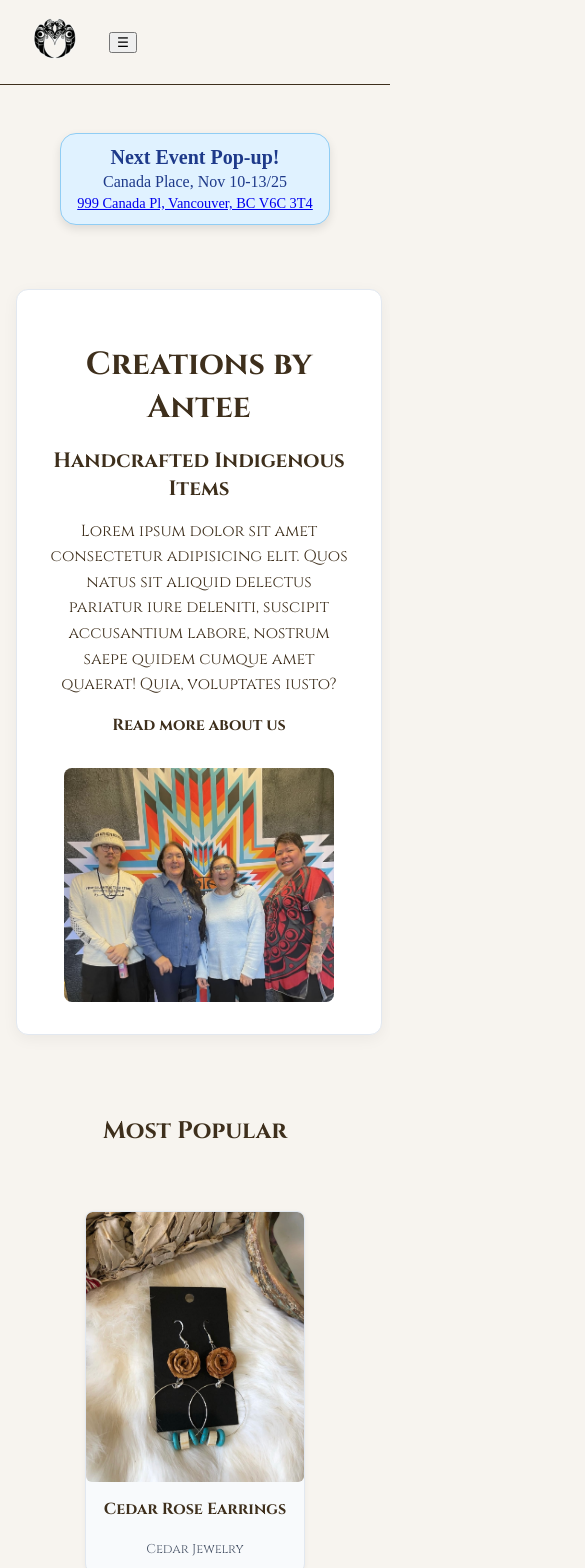
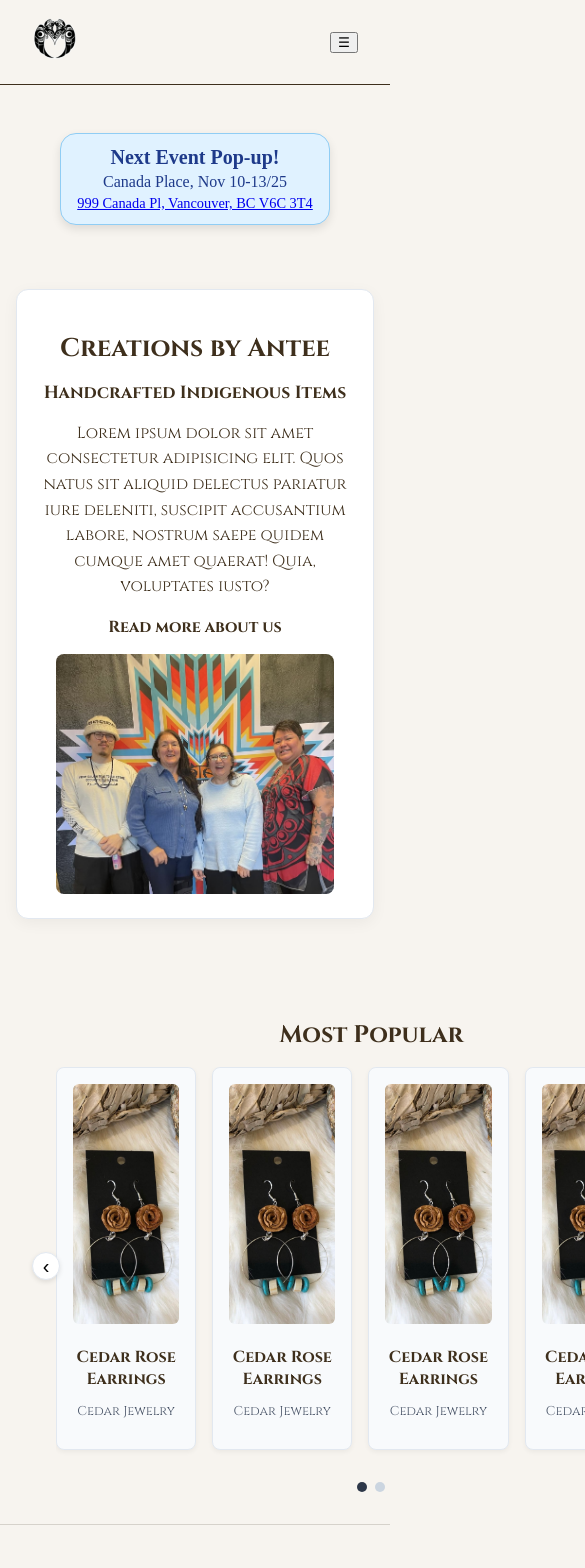
Before and after one commit to Clay-TheCreator/CreationsbyAntee, a React (Vite) app: page / in a window 390 px wide. Shown: the top 1568 px of the page, 585 px wide, since content can reach past the window. Built offline with nearby package versions, Linux system fonts and the light colour scheme.

Commit message:
carasoul

```diff
--- a/index.html
+++ b/index.html
@@ -4,7 +4,7 @@
     <meta charset="UTF-8" />
     <link rel="icon" type="image/svg+xml" href="/vite.svg" />
     <meta name="viewport" content="width=device-width, initial-scale=1.0" />
-    <title>Vite + React</title>
+    <title>Creations by AnTee</title>
     <link
       href="https://fonts.googleapis.com/css2?family=Cinzel:wght@400;700&display=swap"
       rel="stylesheet"
--- /dev/null
+++ b/src/components/PopularItems.css
@@ -0,0 +1,239 @@
+/* SECTION TITLE */
+.popular-title {
+    text-align: center;
+    font-size: 1.5rem;
+    margin-bottom: 1rem;
+  }
+
+  /* OUTER WRAPPER */
+  .popular-section {
+    max-width: 1000px;
+    margin: 0 auto;
+    padding: 1rem;
+    box-sizing: border-box;
+  }
+
+  .carousel-wrapper {
+    position: relative;
+    display: flex;
+    align-items: center;
+  }
+
+  /* SCROLL BUTTON WRAPPER */
+  .scroll-buttons {
+    position: relative;
+    width: 100%;
+    display: flex;
+    align-items: center;
+  }
+
+  /* SCROLL CONTAINER */
+  .popular-scroll-container {
+    display: flex;
+    overflow-x: auto;
+    scroll-snap-type: x mandatory;
+    -webkit-overflow-scrolling: touch;
+    gap: 1rem;
+    padding-bottom: 1rem;
+    scroll-behavior: smooth;
+    -ms-overflow-style: none;
+    scrollbar-width: none;
+    flex-grow: 1;
+    margin: 0 2.5rem; /* Space for scroll buttons */
+  }
+
+  .popular-scroll-container::-webkit-scrollbar {
+    display: none;
+  }
+
+  /* ITEM CARD */
+  .popular-card {
+    flex: 0 0 calc(100% / 4.5);
+    scroll-snap-align: start;
+    background-color: #f8fafc;
+    border: 1px solid #e2e8f0;
+    border-radius: 8px;
+    padding: 1rem;
+    text-align: center;
+    box-shadow: 0 2px 5px rgba(0, 0, 0, 0.05);
+    cursor: pointer;
+    box-sizing: border-box;
+    transition: box-shadow 0.3s ease;
+  }
+
+  .popular-card:hover {
+    box-shadow: 0 6px 15px rgba(0, 0, 0, 0.15);
+  }
+
+  /* IMAGE */
+  .popular-image {
+    width: 100%;
+    height: 240px;
+    object-fit: cover;
+    border-radius: 6px;
+    margin-bottom: 0.5rem;
+    transition: transform 0.3s ease;
+  }
+
+  .popular-card:hover .popular-image {
+    transform: scale(1.05);
+  }
+
+  /* TITLE AND SUMMARY */
+  .popular-card h2 {
+    font-size: 1rem;
+    margin: 0.5rem 0;
+  }
+
+  .popular-card p {
+    font-size: 0.8rem;
+    color: #4a5568;
+  }
+
+  /* SCROLL BUTTONS */
+  .scroll-btn {
+    position: absolute;
+    top: 50%;
+    transform: translateY(-50%);
+    background: #fff;
+    border: 1px solid #e2e8f0;
+    border-radius: 50%;
+    width: 2.5rem;
+    height: 2.5rem;
+    font-size: 1.5rem;
+    line-height: 1;
+    box-shadow: 0 2px 5px rgba(0, 0, 0, 0.1);
+    cursor: pointer;
+    display: flex;
+    align-items: center;
+    justify-content: center;
+    z-index: 10;
+  }
+
+  .scroll-btn:hover {
+    background: #edf2f7;
+  }
+
+  .scroll-btn.left {
+    left: 0;
+  }
+
+  .scroll-btn.right {
+    right: 0;
+  }
+
+  /* DOT NAVIGATION */
+  .scroll-dots {
+    display: flex;
+    justify-content: center;
+    margin-top: 1rem;
+    gap: 0.5rem;
+  }
+
+  .dot {
+    width: 10px;
+    height: 10px;
+    background: #cbd5e0;
+    border-radius: 50%;
+    cursor: pointer;
+    transition: background 0.3s ease;
+  }
+
+  .dot.active {
+    background: #2d3748;
+  }
+
+  /* POPUP STYLES */
+  .popup-overlay {
+    position: fixed;
+    top: 0;
+    left: 0;
+    width: 100%;
+    height: 100%;
+    background: rgba(0, 0, 0, 0.5);
+    display: flex;
+    justify-content: center;
+    align-items: center;
+    z-index: 999;
+  }
+
+  .popup-content {
+    background: #fff;
+    padding: 2rem;
+    border-radius: 12px;
+    max-width: 500px;
+    width: 90%;
+    position: relative;
+    box-shadow: 0 10px 25px rgba(0, 0, 0, 0.25);
+    animation: fadeIn 0.3s ease;
+    text-align: center;
+  }
+
+  .popup-image {
+    width: 100%;
+    max-width: 100%;
+    height: auto;
+    max-height: 60vh;
+    object-fit: contain;
+    border-radius: 8px;
+    margin-bottom: 1rem;
+  }
+
+  .popup-close {
+    position: absolute;
+    top: 0.5rem;
+    right: 0.75rem;
+    background: transparent;
+    border: none;
+    font-size: 1.5rem;
+    cursor: pointer;
+  }
+
+  @keyframes fadeIn {
+    from {
+      opacity: 0;
+      transform: scale(0.95);
+    }
+    to {
+      opacity: 1;
+      transform: scale(1);
+    }
+  }
+
+  /* RESPONSIVE DESIGN */
+
+  /* Tablet */
+  @media (max-width: 768px) {
+    .popular-card {
+      width: calc(100% / 3);
+      max-width: 200px;
+    }
+
+    .scroll-btn {
+      width: 2rem;
+      height: 2rem;
+      font-size: 1.25rem;
+    }
+
+    .popular-scroll-container {
+      margin: 0 2rem;
+    }
+  }
+
+  /* Phones */
+  @media (max-width: 480px) {
+    .popular-card {
+      width: calc(100% / 2);
+      max-width: 180px;
+    }
+
+    .scroll-btn {
+      width: 1.75rem;
+      height: 1.75rem;
+      font-size: 1.25rem;
+    }
+
+    .popular-scroll-container {
+      margin: 0 1.5rem;
+    }
+  }
--- a/src/components/navbar.jsx
+++ b/src/components/navbar.jsx
@@ -17,6 +17,7 @@ function Navbar() {
         !dropdownRef.current.contains(event.target)
       ) {
         setDropdownOpen(false);
+        // setMenuOpen(false);
       }
     }
 
--- a/src/components/popularitems.jsx
+++ b/src/components/popularitems.jsx
@@ -1,9 +1,8 @@
-import { useState, useEffect } from "react";
-import { useNavigate } from 'react-router-dom';
+import { useState, useEffect, useRef } from "react";
+import { useNavigate } from "react-router-dom";
+import "./PopularItems.css";
 
 function PopularItems() {
-  const [selectedItem, setSelectedItem] = useState(null);
-
   const popularItems = [
     {
       id: 1,
@@ -43,15 +42,37 @@ function PopularItems() {
     },
   ];
 
+  const [selectedItem, setSelectedItem] = useState(null);
+  const scrollRef = useRef(null);
+  const [currentPage, setCurrentPage] = useState(0);
+
+  const itemWidth = 250;
+  const itemsPerPage = 4.5;
+  const totalPages = Math.ceil(popularItems.length / itemsPerPage);
+
   const handleClose = () => setSelectedItem(null);
 
-  const navigate = useNavigate();
+  const handleScroll = (direction) => {
+    const container = scrollRef.current;
+    const scrollAmount = itemWidth * itemsPerPage;
 
-  const handleSeeMore = () => {
-    navigate('/shop')
+    if (direction === "left") {
+      container.scrollBy({ left: -scrollAmount, behavior: "smooth" });
+      setCurrentPage((prev) => Math.max(prev - 1, 0));
+    } else {
+      container.scrollBy({ left: scrollAmount, behavior: "smooth" });
+      setCurrentPage((prev) => Math.min(prev + 1, totalPages - 1));
     }
+  };
 
-  // Close on Escape key
+  const handleDotClick = (index) => {
+    scrollRef.current.scrollTo({
+      left: itemWidth * itemsPerPage * index,
+      behavior: "smooth",
+    });
+    setCurrentPage(index);
+  };
+
   useEffect(() => {
     const handleKeyDown = (e) => {
       if (e.key === "Escape") {
@@ -69,30 +90,63 @@ function PopularItems() {
   }, [selectedItem]);
 
   return (
-    <>
-      <h1 className="most-popular">Most Popular</h1>
-      <div className="most-popular-container">
+    <section className="popular-section">
+      <h1 className="popular-title">Most Popular</h1>
+
+      <div className="carousel-wrapper">
+        <button
+          className="scroll-btn left"
+          onClick={() => handleScroll("left")}
+        >
+          ‹
+        </button>
+
+        <div className="popular-scroll-container" ref={scrollRef}>
           {popularItems.map((item) => (
             <div
-            className="item-card"
               key={item.id}
+              className="popular-card"
               onClick={() => setSelectedItem(item)}
             >
-            <img src={item.image} alt={item.title} className="item-image" />
+              <img
+                src={item.image}
+                alt={item.title}
+                className="popular-image"
+              />
               <h2>{item.title}</h2>
               <p>{item.summary}</p>
             </div>
           ))}
         </div>
-      <div className="seemore-container">
-        <button className="seemore-btn" onClick={handleSeeMore}>See More</button>
+
+        <button
+          className="scroll-btn right"
+          onClick={() => handleScroll("right")}
+        >
+          ›
+        </button>
       </div>
 
-      {/* popup */}
+      {totalPages > 0 && (
+        <div className="scroll-dots">
+          {Array.from({ length: totalPages }).map((_, i) => (
+            <span
+              key={i}
+              className={`dot ${i === currentPage ? "active" : ""}`}
+              onClick={() => handleDotClick(i)}
+            />
+          ))}
+        </div>
+      )}
+
       {selectedItem && (
         <div className="popup-overlay" onClick={handleClose}>
           <div className="popup-content" onClick={(e) => e.stopPropagation()}>
-            <button className="popup-close" onClick={handleClose}>
+            <button
+              className="popup-close"
+              onClick={handleClose}
+              aria-label="Close popup"
+            >
               ✕
             </button>
             <img
@@ -105,7 +159,7 @@ function PopularItems() {
           </div>
         </div>
       )}
-    </>
+    </section>
   );
 }
 
--- a/src/components/style.css
+++ b/src/components/style.css
@@ -224,6 +224,7 @@ body {
 
   .header-link {
     text-decoration: none;
+
     font-weight: 550;
     color: #3e2f1c;
     border-bottom: 1px solid transparent;
@@ -264,189 +265,106 @@ body {
       max-width: 90%;
     }
   }
-  /* popular items container */
 
-  .most-popular-container {
-    display: flex;
+
+  @media (max-width: 768px) {
+    .nav-container {
       flex-wrap: wrap;
-    gap: 1rem;
-    justify-content: center;
-    margin-top: 1rem;
-    max-width: 1000px;
-    margin-left: auto;
-    margin-right: auto;
-    box-sizing: border-box;
+      justify-content: space-between;
     }
 
-  .most-popular {
-    text-align: center;
-    font-size: 1.5rem;
-    margin-bottom: 1rem;
+    .logo {
+      position: static;
+      transform: none;
+      margin: 0 auto;
     }
 
-  @media (min-width: 600px) and (max-width: 900px) {
-    .most-popular-container {
-      grid-template-columns: repeat(6, 1fr);
+    .nav-right {
+      width: 100%;
+      justify-content: center;
+      gap: 1rem;
     }
 
-    /* Top row: 3 cards spanning 2 columns each */
-    .most-popular-container > :nth-child(1) {
-      grid-column: 1 / 3;
+    .header-card {
+      padding: 1.5rem;
     }
 
-    .most-popular-container > :nth-child(2) {
-      grid-column: 3 / 5;
+    .header-content {
+      flex-direction: row;              /* Force side-by-side */
+      align-items: center;              /* Align image and text vertically */
+      flex-wrap: nowrap;                /* Prevent wrapping */
+      gap: 1rem;
     }
 
-    .most-popular-container > :nth-child(3) {
-      grid-column: 5 / 7;
+    .header-text, .header-image-wrapper {
+      flex: 1 1 100%;              /* Allow components to take full width on wrap */
+      max-width: 100%;
     }
 
-    /* Bottom row: 2 cards starting between the top row cards */
-    .most-popular-container > :nth-child(4) {
-      grid-column: 2 / 4;
+    .header-text, .header-image-wrapper {
+      flex: 1;                          /* Equal width */
+      min-width: 0;                     /* Prevent overflow */
     }
 
-    .most-popular-container > :nth-child(5) {
-      grid-column: 4 / 6;
+    .header-title {
+      font-size: 1.6rem;
+    }
+
+    .header-subtitle {
+      font-size: 1.1rem;
+    }
+
+
+
+    .header-image {
+      max-width: 100%;
+      height: auto;
+      object-fit: cover;
     }
   }
 
+  @media (max-width: 768px) {
+    .header-content {
+      flex-direction: row;
+      flex-wrap: nowrap;
+      align-items: center;
+      gap: 1rem;
+    }
 
-@media (min-width: 900px) {
-  .most-popular-container {
-    grid-template-columns: repeat(auto-fit, minmax(160px, 1fr));
+    .header-text,
+    .header-image-wrapper {
+      flex: 1;
+      min-width: 0;
+    }
+
+    .header-image-wrapper {
+      display: flex;
+      justify-content: flex-end;
+    }
+
+    .header-image {
+      max-width: 100%;
+      height: auto;
+      object-fit: cover;
     }
   }
 
-@media (min-width: 1024px) {
-  .most-popular-container {
-    flex-wrap: nowrap;
-    justify-content: space-between;
-  }
-}
-
-.item-card {
-  position: relative;
-  overflow: hidden;
-  background-color: #f8fafc;
-  border: 1px solid #e2e8f0;
-  border-radius: 8px;
-  padding: 1rem;
-  text-align: center;
-  box-shadow: 0 2px 5px rgba(0, 0, 0, 0.05);
-  width: 100%;
-  max-width: 220px;
-  flex: 1 1 220px;
-  cursor: pointer;
-  box-sizing: border-box;
-  transition: box-shadow 0.3s ease;
-}
-
-.item-card:hover {
-  box-shadow: 0 6px 15px rgba(0, 0, 0, 0.15);
-}
-
-.item-image {
-  width: 100%;
-  height: 240px;
-  object-fit: cover;
-  border-radius: 6px;
-  margin-bottom: 0.5rem;
-  transition: transform 0.3s ease;
-  cursor: pointer;
-}
-
-.item-card:hover .item-image {
-  transform: scale(1.05);
-}
-
-.item-card h2 {
-  font-size: 1rem;
-  margin: 0.5rem 0;
-}
-
-.item-card p {
-  font-size: 0.8rem; /* Smaller description text */
-  color: #4a5568;
-}
-
-.seemore-container {
-  display: flex;
-  justify-content: center;
-  margin-top: 1.5rem;
-}
-
-.seemore-btn {
-  padding: 0.75rem 1.5rem;
-  font-size: 1rem;
-  background-color: #f8fafc;
-  border: 1px solid #e2e8f0;
-  border-radius: 8px;
-  box-shadow: 0 2px 5px rgba(0, 0, 0, 0.05);
-  cursor: pointer;
-  transition: all 0.3s ease;
-  color: #3e2f1c;
-  font-family: inherit;
-}
-
-.seemore-btn:hover {
-  box-shadow: 0 6px 15px rgba(0, 0, 0, 0.15);
-  background-color: #edf2f7;
-  transform: scale(1.03);
-}
-
-.popup-overlay {
-  position: fixed;
-  top: 0;
-  left: 0;
-  width: 100%;
-  height: 100%;
-  background: rgba(0, 0, 0, 0.5);
-  display: flex;
-  justify-content: center;
+  /* Stack below 480px */
+  @media (max-width: 480px) {
+    .header-content {
+      flex-direction: column;
       align-items: center;
-  z-index: 999;
-}
-
-.popup-content {
-  background: #fff;
-  padding: 2rem;
-  border-radius: 12px;
-  max-width: 500px;
-  width: 90%;
-  position: relative;
-  box-shadow: 0 10px 25px rgba(0, 0, 0, 0.25);
-  animation: fadeIn 0.3s ease;
       text-align: center;
     }
 
-.popup-image {
-  width: 100%;
-  max-width: 100%;
-  height: auto;
-  max-height: 60vh;
-  object-fit: contain;
-  border-radius: 8px;
-  margin-bottom: 1rem;
+    .header-image-wrapper {
+      justify-content: center;
     }
 
-.popup-close {
-  position: absolute;
-  top: 0.5rem;
-  right: 0.75rem;
-  background: transparent;
-  border: none;
-  font-size: 1.5rem;
-  cursor: pointer;
+    .header-image {
+      max-width: 90%;
     }
-
-@keyframes fadeIn {
-  from { opacity: 0; transform: scale(0.95); }
-  to { opacity: 1; transform: scale(1); }
   }
-
-
 
 /* Footer Styling */
 .footer {
```
Lines whose indentation alone changed are shown as unchanged.
